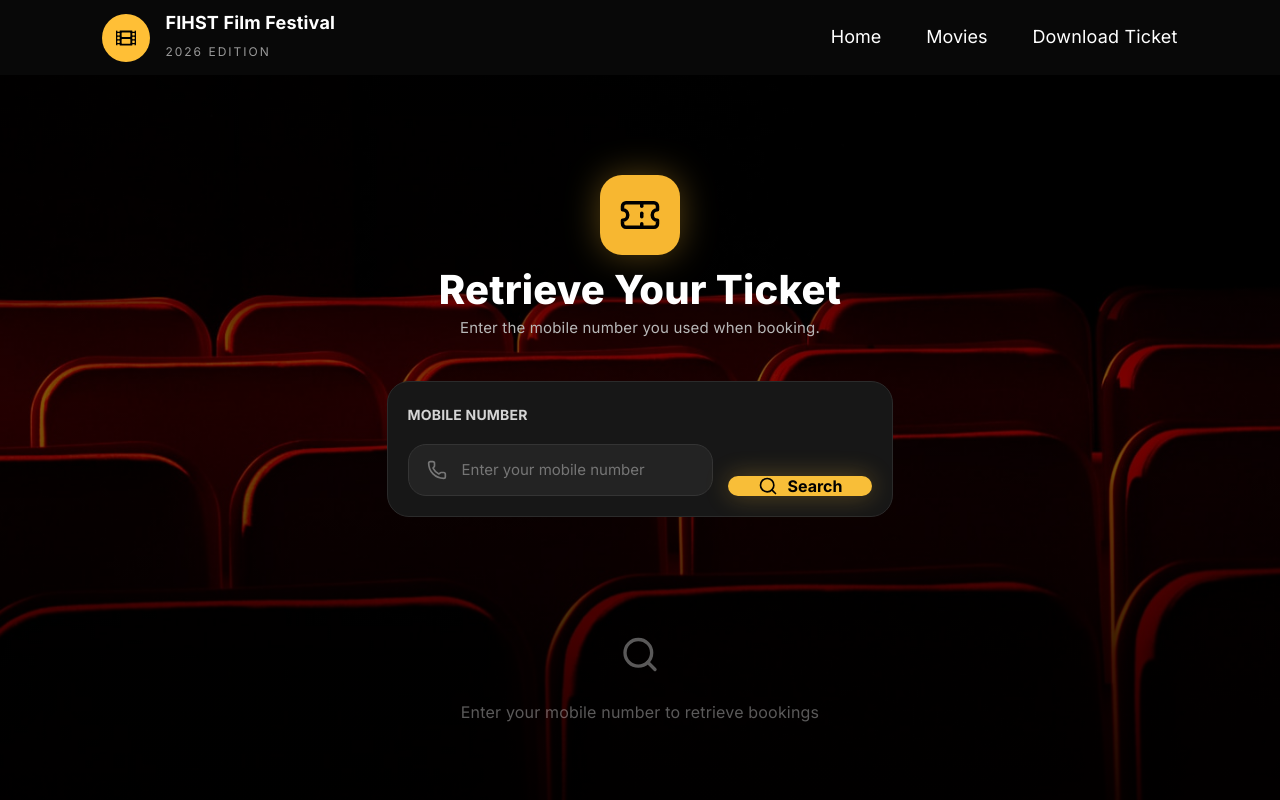
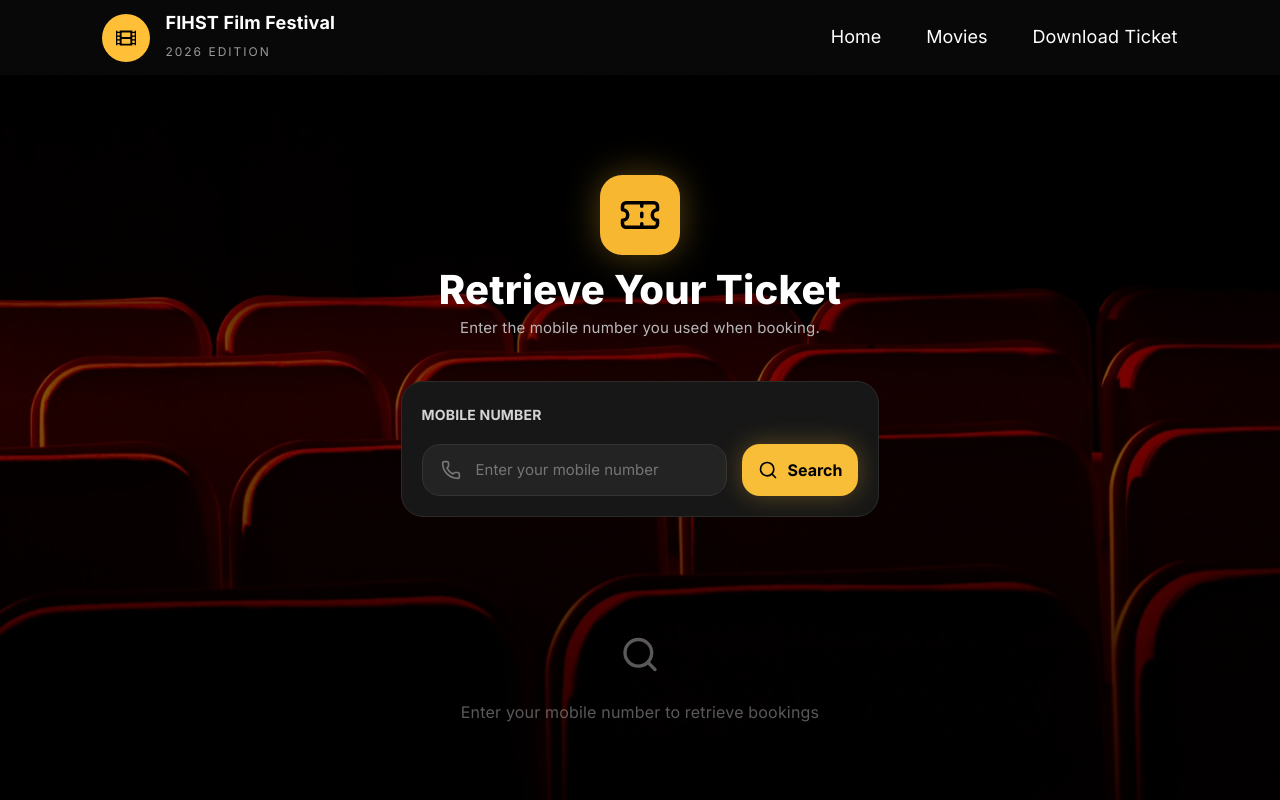
Before and after one commit to thakshilamadhushan/FilmFestivalBookingSite, a React (Vite) app in the folder Frontend/: page /retrieveticket in a window 1280 px wide. Shown: the top 800 px of the page. Built offline with nearby package versions, Linux system fonts and the light colour scheme.

Commit message:
Add serching animation for ticket search button

```diff
--- a/Frontend/src/components/RetrieveTicket/retrieveTicket.css
+++ b/Frontend/src/components/RetrieveTicket/retrieveTicket.css
@@ -132,7 +132,6 @@ body {
 .Ticket-Search-btn {
   border: none;
   background: #f8be38;
-  padding: 0 30px;
   width: fit-content;
   border-radius: 18px;
   font-size: 16px;
@@ -141,13 +140,32 @@ body {
   display: flex;
   align-items: center;
   gap: 10px;
-  transition: 0.35s;
+  transition: 0.3s ease;
   box-shadow: 0 0 25px rgba(248, 190, 56, 0.3);
 }
 
 .Ticket-Search-btn:hover {
   transform: translateY(-3px);
   box-shadow: 0 10px 35px rgba(248, 190, 56, 0.5);
+}
+
+.Ticket-Search-btn:disabled {
+  opacity: 0.7;
+  cursor: not-allowed;
+}
+
+.search-spinner {
+  animation: searchSpin 0.8s linear infinite;
+}
+
+@keyframes searchSpin {
+  from {
+    transform: rotate(0deg);
+  }
+
+  to {
+    transform: rotate(360deg);
+  }
 }
 
 .empty-state {
--- a/Frontend/src/components/RetrieveTicket/retrieveTicket.jsx
+++ b/Frontend/src/components/RetrieveTicket/retrieveTicket.jsx
@@ -2,34 +2,43 @@ import React, { useState } from "react";
 import { useNavigate } from "react-router-dom";
 import axios from "axios";
 import "./retrieveTicket.css";
-import {Search,Phone,Ticket,Calendar,MapPin,Download,Eye} from "lucide-react";
+import {
+  Search,
+  Phone,
+  Ticket,
+  Calendar,
+  MapPin,
+  Eye,
+  Loader2,
+} from "lucide-react";
 
 const RetrieveTicket = () => {
   const [mobile, setMobile] = useState("");
   const [bookings, setBookings] = useState([]);
   const navigate = useNavigate();
   const [showPopup, setShowPopup] = useState(false);
+  const [searching, setSearching] = useState(false);
 
   const handleSearch = async () => {
+    if (!mobile.trim()) {
+      alert("Please enter your mobile number");
+      return;
+    }
+
+    setSearching(true);
 
     try {
-
       const res = await axios.get(
-                `http://localhost:5000/api/bookings/ticket/${mobile}`
+        `http://localhost:5000/api/bookings/ticket/${mobile}`,
       );
 
-
       setBookings(res.data.bookings);
-
-
-        } catch(error) {
-
+    } catch (error) {
       console.log(error);
-
       alert("Ticket not found");
-
       setBookings([]);
-
+    } finally {
+      setSearching(false);
     }
   };
 
@@ -39,27 +48,20 @@ const RetrieveTicket = () => {
 
       <div className="retrieve-content">
         <div className="retrieve-header">
-
           <div className="ticket-icon">
             <Ticket size={42} />
           </div>
 
           <h1>Retrieve Your Ticket</h1>
 
-        <p>
-          Enter the mobile number you used when booking.
-        </p>
-
+          <p>Enter the mobile number you used when booking.</p>
         </div>
 
         <div className="search-card">
-
           <label>MOBILE NUMBER</label>
 
           <div className="search-box">
-
             <div className="number-input-box">
-
               <Phone size={20} />
 
               <input
@@ -68,25 +70,33 @@ const RetrieveTicket = () => {
                 value={mobile}
                 onChange={(e) => setMobile(e.target.value)}
               />
-
             </div>
 
-          <button className="Ticket-Search-btn" onClick={handleSearch}>
+            <button
+              className="Ticket-Search-btn"
+              onClick={handleSearch}
+              disabled={searching}
+            >
+              {searching ? (
+                <>
+                  <Loader2 className="search-spinner" size={20} />
+                  Searching...
+                </>
+              ) : (
+                <>
                   <Search size={20} />
                   Search
+                </>
+              )}
             </button>
-
           </div>
-
         </div>
 
         {bookings.length === 0 ? (
           <div className="empty-state">
-
             <Search size={55} />
 
             <p>Enter your mobile number to retrieve bookings</p>
-
           </div>
         ) : (
           <>
@@ -94,32 +104,30 @@ const RetrieveTicket = () => {
               Found <span>{bookings.length}</span> booking
             </h3>
 
-          {bookings.map((booking)=> (
-
+            {bookings.map((booking) => (
               <div className="search-booking-card" key={booking._id}>
-
-            <img src={booking.movie.poster} alt="" className="ticket-poster"/>
+                <img
+                  src={booking.movie.poster}
+                  alt=""
+                  className="ticket-poster"
+                />
 
                 <div className="booking-info">
-
                   <div className="ticket-top">
-
                     <div>
-
                       <h2>{booking.movie.title}</h2>
 
                       <small>{booking.movie.genre}</small>
-
                     </div>
 
-                <span className={`ticket-status ${booking.bookingStatus.toLowerCase()}`}>
+                    <span
+                      className={`ticket-status ${booking.bookingStatus.toLowerCase()}`}
+                    >
                       {booking.bookingStatus}
                     </span>
-
                   </div>
 
                   <div className="ticket-details">
-
                     <p>
                       <Calendar size={16} />
                       {booking.date} · {booking.timeSlot}
@@ -132,53 +140,48 @@ const RetrieveTicket = () => {
 
                     <div className="ticket-buttons">
                       <strong>
-                    {booking.bookingId} · Seats : {booking.selectedSeats.map((seat,index)=>( <span key={index}> {seat} </span>))}
+                        {booking.bookingId} · Seats :{" "}
+                        {booking.selectedSeats.map((seat, index) => (
+                          <span key={index}> {seat} </span>
+                        ))}
                       </strong>
 
                       <button
                         onClick={() => {
-
-                          if(booking.bookingStatus !== "Confirmed"){
+                          if (booking.bookingStatus !== "Confirmed") {
                             setShowPopup(true);
                             return;
                           }
 
                           navigate("/bookedticket", { state: booking });
-
                         }}
                       >
                         <Eye size={17} />
                         View
                       </button>
                     </div>
-
                   </div>
                 </div>
-
               </div>
             ))}
           </>
         )}
 
         {showPopup && (
-
           <div className="ticket-popup-overlay">
             <div className="ticket-popup">
               <div className="popup-icon">⏳</div>
               <h2>Ticket Pending</h2>
 
               <p>
-                      Your ticket is not confirmed yet.
-                      Please wait until your payment is approved.
+                Your ticket is not confirmed yet. Please wait until your payment
+                is approved.
               </p>
 
-                  <button onClick={() => setShowPopup(false)}>
-                      OK
-                  </button>
+              <button onClick={() => setShowPopup(false)}>OK</button>
             </div>
           </div>
         )}
-
       </div>
     </section>
   );
```
Lines whose indentation alone changed are shown as unchanged.
